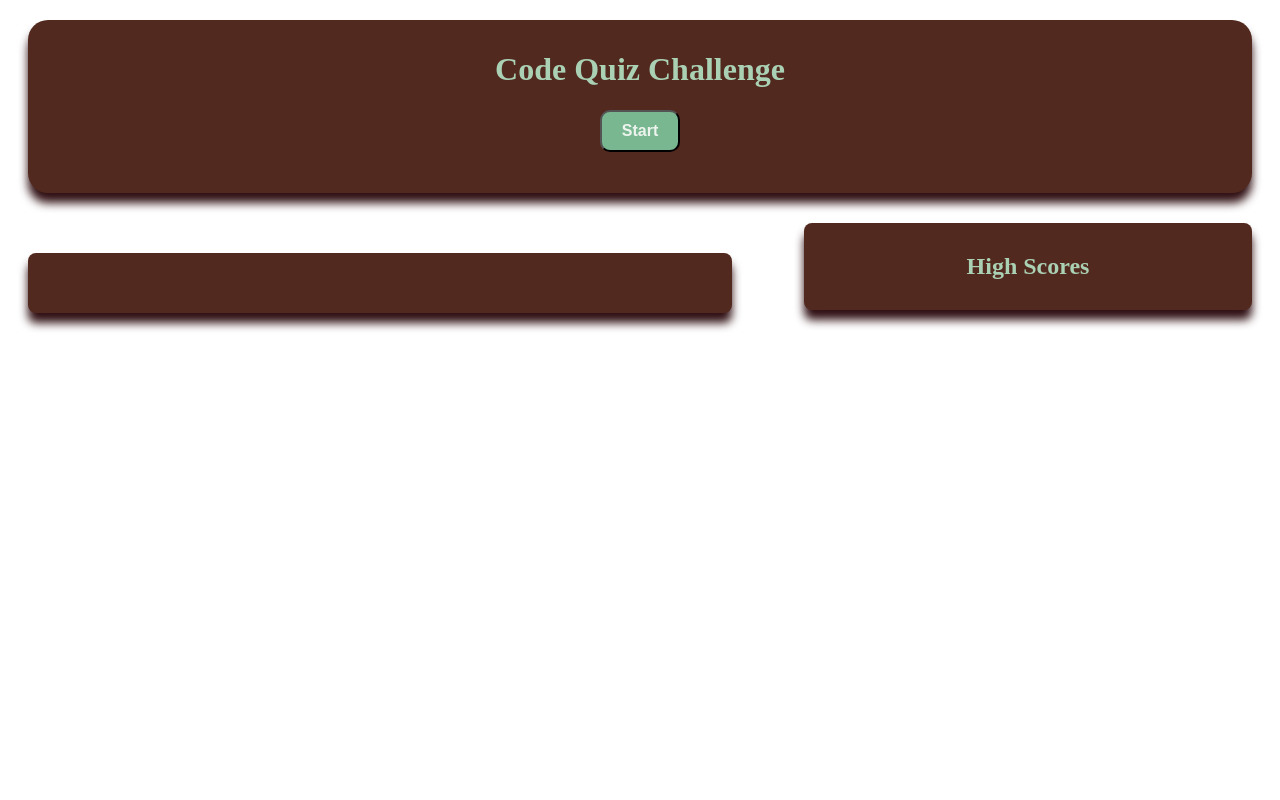
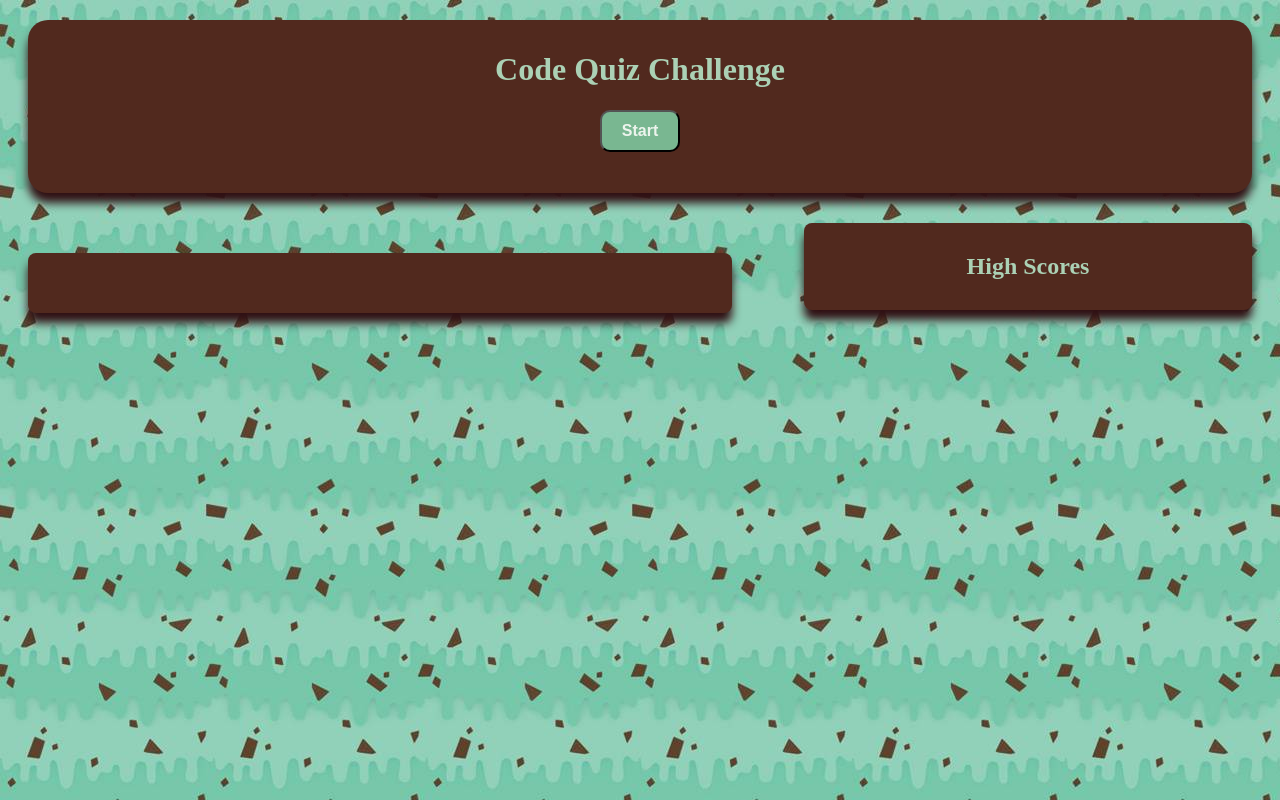
Before and after one commit to killbeevol2/javascript-quiz, a plain HTML site: page index.html in a window 1280 px wide. Drawn offline with Linux system fonts and the light colour scheme.

Commit message:
fixing deployed img

```diff
--- a/assets/css/style.css
+++ b/assets/css/style.css
@@ -3,7 +3,7 @@
 }
 
 body {
-  background-image: url("./assets/img/icecream.jpg");
+  background-image: url("https://killbeevol2.github.io/javascript-quiz/assets/img/icecream.jpg");
   background-repeat: repeat;
 }
 
```
